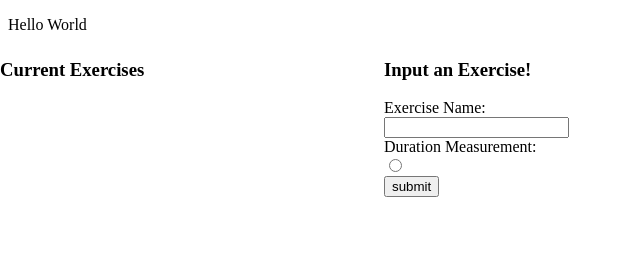
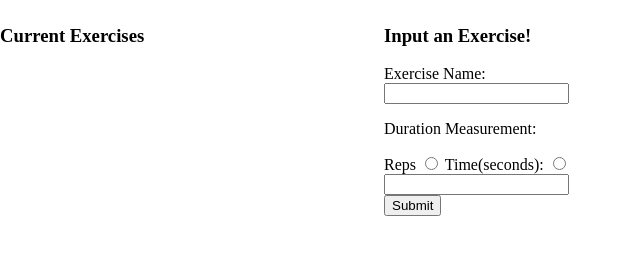
Before and after one commit to EthanV431/ExerciseTracker, a plain HTML site: page webpage.html in a window 1280 px wide. Shown: the whole page, without its empty margins (0-640 px from the left). Drawn offline with Linux system fonts and the light colour scheme.

Commit message:
inital webpage edits

```diff
--- a/webpage.html
+++ b/webpage.html
@@ -9,7 +9,6 @@
 </head>
 
 <body>
-    <p> Hello World</p>
     <div id="left">
         <h3> Current Exercises</h3>
 
@@ -28,9 +27,13 @@
                 Target Muscle group
                 reps/time (category)
             -->
-            <label for="reps_time">Duration Measurement:</label><br>
-            <input type="radio" id="reps_time" name="reps" autocomplete="on"><br>
-            <button type="submit">submit</button>
+            <p>Duration Measurement:</p>
+            <label for="reps">Reps</label>
+            <input type="radio" id="reps" name="reps" autocomplete="on">
+            <label for="time">Time(seconds):</label>
+            <input type="radio" id="time" name="time" autocomplete="on"><br>
+            <input type="number" id="rep_time" name="rep_time" autocomplete="on"><br>
+            <button type="submit">Submit</button>
         </form>
     </div>
 
```
